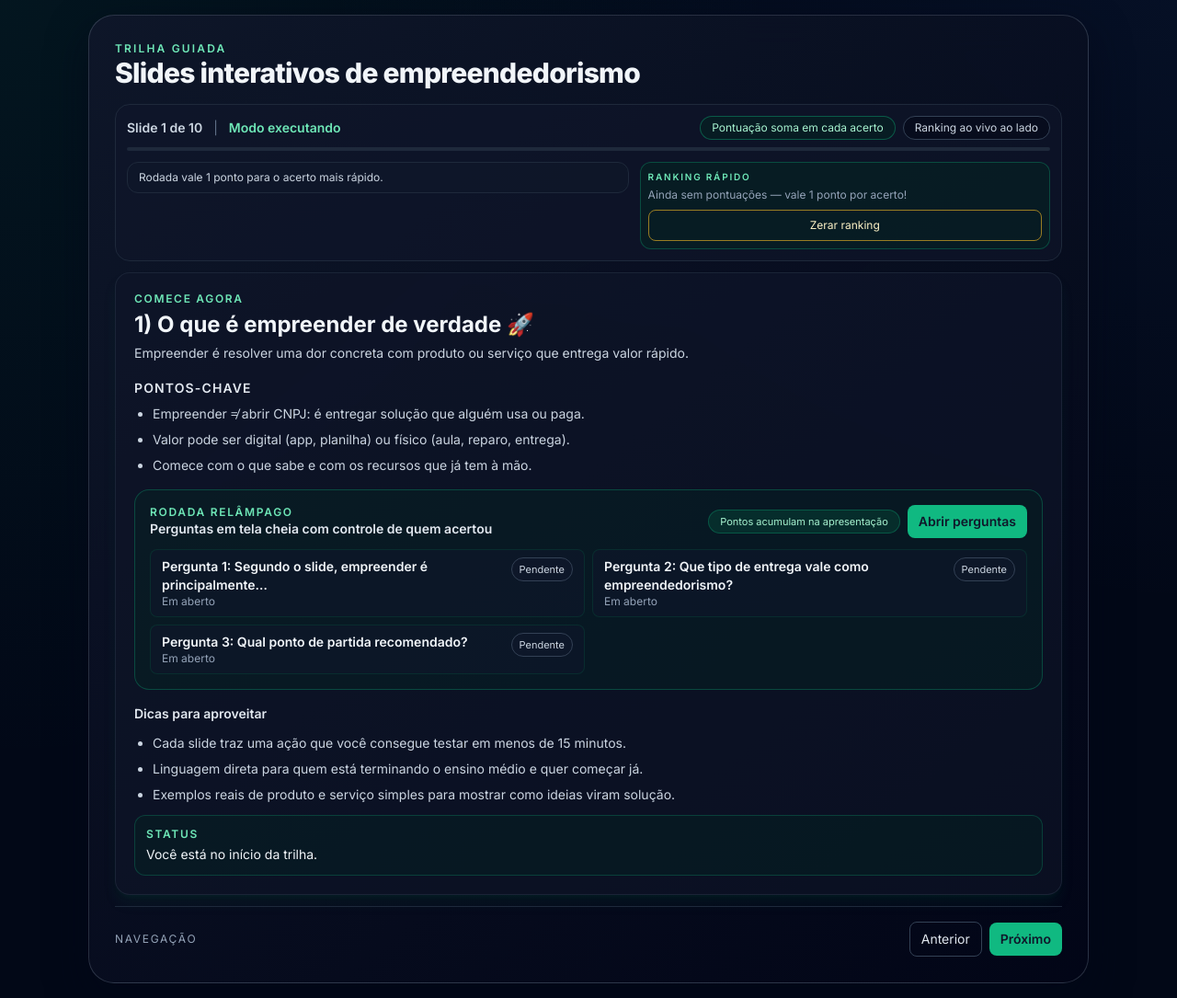
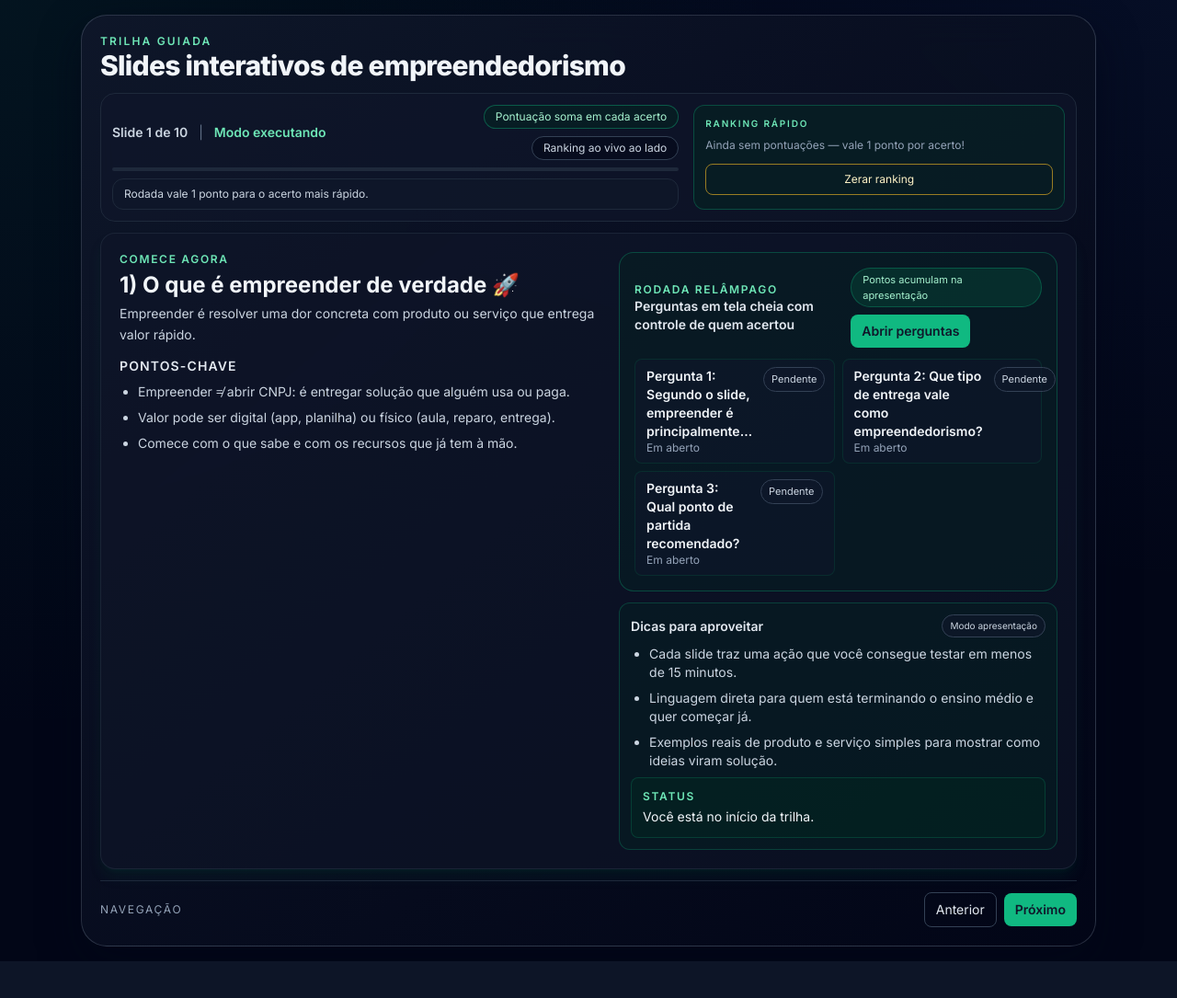
Before and after one commit to gabellini/financas, a PHP site: page /empreendedorismo.php in a window 1280 px wide. Shown: the whole page at 92% size. After the commit the page ends 1045 px from the top, so only its background shows below. Run offline with PHP 8.4, Linux system fonts and the light colour scheme; data that the repository does not hold is empty; some libraries are stand-ins or nearby versions.

Commit message:
Refine empreendedorismo layout for presentation

```diff
--- a/empreendedorismo.php
+++ b/empreendedorismo.php
@@ -10,9 +10,9 @@
   <link rel="stylesheet" href="assets/css/theme.css" />
   <script src="https://cdn.tailwindcss.com"></script>
 </head>
-<body class="text-slate-100">
-  <div class="max-w-6xl mx-auto px-4 py-4 xl:px-8 space-y-4">
-    <section class="glass-panel p-5 lg:p-7 space-y-4">
+<body class="min-h-screen bg-slate-950 text-slate-100">
+  <div class="max-w-6xl mx-auto px-4 py-4 xl:px-6 space-y-4 xl:space-y-3">
+    <section class="glass-panel p-5 lg:p-6 xl:p-5 space-y-4 xl:space-y-3">
       <div class="flex flex-col gap-3">
         <div>
           <p class="text-xs uppercase tracking-[0.18em] text-emerald-300 font-semibold">Trilha guiada</p>
@@ -22,7 +22,9 @@
 
       <div class="space-y-3">
         <div class="w-full bg-slate-900/60 border border-slate-800 rounded-2xl p-3">
-          <div class="grid gap-3 lg:grid-cols-[1.1fr_0.9fr] lg:items-center text-xs sm:text-sm text-slate-300">
+          <div class="grid xl:grid-cols-[1.45fr_0.95fr] gap-4 xl:items-start">
+            <div class="space-y-2 text-xs sm:text-sm text-slate-300">
+              <div class="grid gap-3 lg:grid-cols-[1.1fr_0.9fr] lg:items-center">
                 <div class="flex items-center gap-3 flex-wrap">
                   <span id="slideLabel" class="font-semibold text-sm">Slide 1 de 10</span>
                   <span class="hidden sm:inline text-slate-500">|</span>
@@ -33,22 +35,22 @@
                   <span class="px-3 py-1 rounded-full border border-slate-700 bg-slate-950/50">Ranking ao vivo ao lado</span>
                 </div>
               </div>
-          <div class="mt-2 h-1 bg-slate-800 rounded-full overflow-hidden">
+              <div class="h-1 bg-slate-800 rounded-full overflow-hidden">
                 <div id="slideProgress" class="h-full bg-gradient-to-r from-emerald-400 to-cyan-400 rounded-full transition-all duration-500" style="width: 0%;"></div>
               </div>
-          <div class="mt-3 grid gap-3 lg:grid-cols-[1.1fr_0.9fr] lg:items-start">
               <div class="text-[11px] sm:text-xs text-slate-300 flex items-center gap-2 bg-slate-900/70 border border-slate-800 rounded-xl px-3 py-2">Rodada vale 1 ponto para o acerto mais rápido.</div>
-            <div class="w-full">
-              <div class="p-2 rounded-xl border border-emerald-500/30 bg-emerald-950/40">
+            </div>
+            <div class="p-3 rounded-xl border border-emerald-500/30 bg-emerald-950/40 h-full">
               <div class="text-[10px] uppercase tracking-[0.18em] text-emerald-300 font-semibold">Ranking rápido</div>
-                <ol id="leaderboardList" class="mt-1 space-y-1 text-xs text-slate-100"></ol>
-                <button id="resetRanking" type="button" class="mt-2 w-full text-xs px-3 py-2 rounded-lg border border-amber-400/60 text-amber-100 hover:bg-amber-500 hover:text-slate-950 transition">Zerar ranking</button>
-              </div>
+              <ol id="leaderboardList" class="mt-2 space-y-1 text-xs text-slate-100"></ol>
+              <button id="resetRanking" type="button" class="mt-3 w-full text-xs px-3 py-2 rounded-lg border border-amber-400/60 text-amber-100 hover:bg-amber-500 hover:text-slate-950 transition">Zerar ranking</button>
             </div>
           </div>
         </div>
 
         <article class="p-5 border border-slate-800/80 rounded-2xl bg-slate-900/60 space-y-4 shadow-lg shadow-emerald-900/20">
+          <div class="grid xl:grid-cols-[1.05fr_0.95fr] gap-4 xl:items-start">
+            <div class="space-y-3">
               <header class="space-y-1">
                 <p id="slideTag" class="text-xs uppercase tracking-[0.14em] text-emerald-300 font-semibold">Ação</p>
                 <h3 id="slideTitle" class="text-2xl font-bold">Título do slide</h3>
@@ -58,6 +60,9 @@
                 <h4 class="text-sm font-semibold text-slate-200 uppercase tracking-[0.08em]">Pontos-chave</h4>
                 <ul id="slideBullets" class="mt-2 space-y-2 list-disc ml-5 text-slate-300 text-sm"></ul>
               </div>
+            </div>
+
+            <div class="space-y-3">
               <div class="p-4 rounded-2xl border border-emerald-500/30 bg-emerald-950/30 space-y-3">
                 <div class="flex flex-col gap-3 sm:flex-row sm:items-center sm:justify-between">
                   <div>
@@ -72,21 +77,26 @@
                 <div id="questionsList" class="grid grid-cols-1 md:grid-cols-2 gap-2"></div>
               </div>
 
-          <div class="flex flex-col gap-3 text-sm text-slate-300">
-            <p class="text-slate-200 font-semibold">Dicas para aproveitar</p>
-            <ul class="list-disc ml-5 space-y-2">
+              <div class="p-3 rounded-xl border border-emerald-500/25 bg-emerald-950/30 space-y-2">
+                <div class="flex items-center justify-between gap-2">
+                  <p class="text-sm font-semibold text-slate-200">Dicas para aproveitar</p>
+                  <span class="text-[10px] px-2 py-1 rounded-full border border-slate-700 bg-slate-900/70 text-slate-300">Modo apresentação</span>
+                </div>
+                <ul class="list-disc ml-5 space-y-2 text-sm text-slate-300">
                   <li>Cada slide traz uma ação que você consegue testar em menos de 15 minutos.</li>
                   <li>Linguagem direta para quem está terminando o ensino médio e quer começar já.</li>
                   <li>Exemplos reais de produto e serviço simples para mostrar como ideias viram solução.</li>
                 </ul>
-            <div class="p-3 rounded-xl border border-emerald-500/25 bg-emerald-950/30">
+                <div class="p-3 rounded-lg border border-emerald-500/20 bg-emerald-950/40">
                   <p class="text-xs uppercase tracking-[0.14em] text-emerald-300 font-semibold">Status</p>
                   <p id="statusInfo" class="text-sm text-slate-100 mt-1">Você está no início da trilha.</p>
                 </div>
               </div>
+            </div>
+          </div>
         </article>
 
-        <div class="flex flex-col gap-2 sm:flex-row sm:items-center sm:justify-between border-t border-slate-800 pt-4">
+        <div class="flex flex-col gap-2 sm:flex-row sm:items-center sm:justify-between border-t border-slate-800 pt-3">
           <div class="text-xs uppercase tracking-[0.14em] text-slate-400">Navegação</div>
           <div class="flex items-center gap-2 w-full sm:w-auto">
             <button id="prevSlide" class="flex-1 sm:flex-none px-3 py-2 rounded-lg border border-slate-700 text-slate-200 hover:border-emerald-400 hover:text-emerald-100 transition text-sm">Anterior</button>
```
Lines whose indentation alone changed are shown as unchanged.
